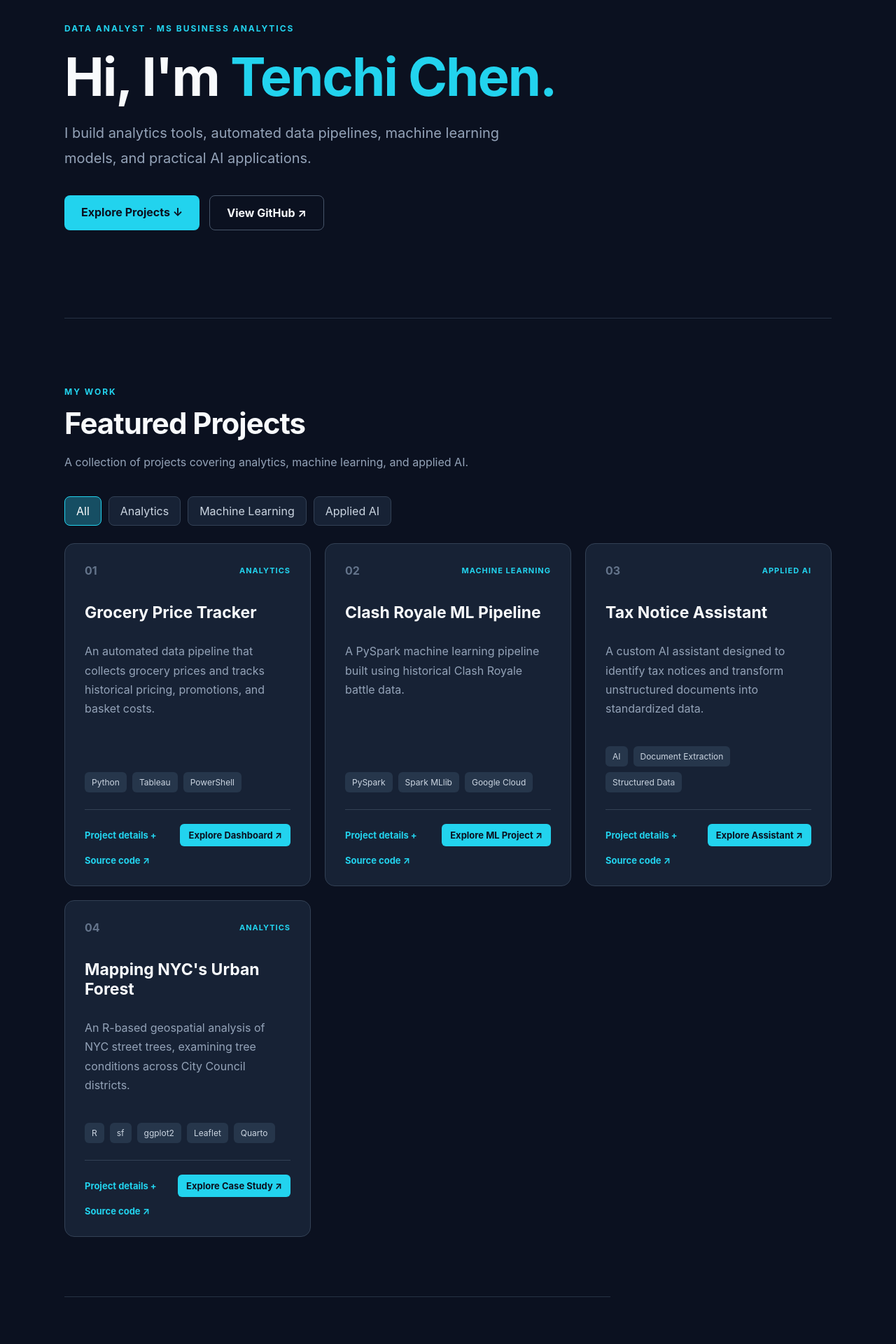
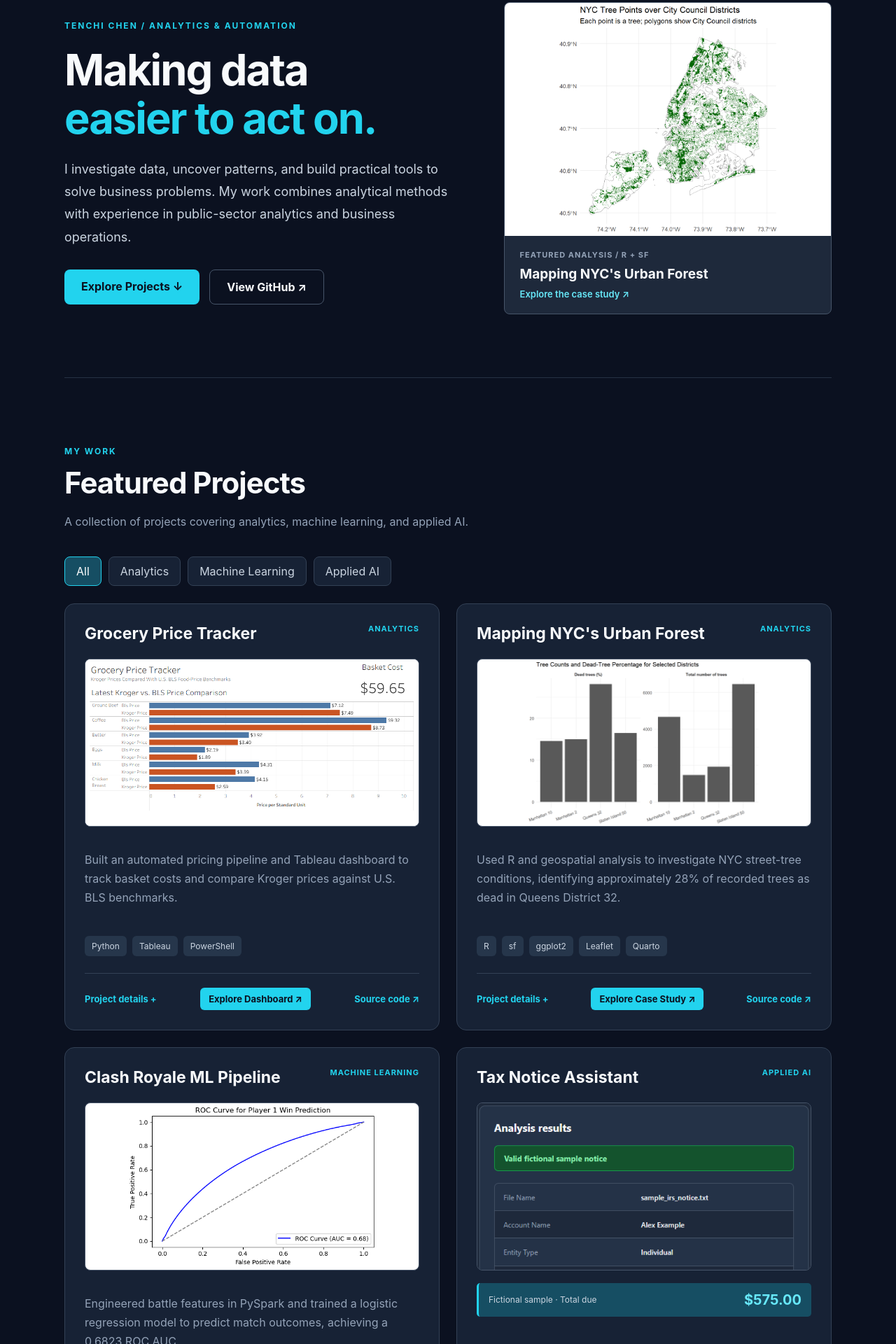
Before and after one commit to chentenchi/portfolio-website, a React (Vite) app: page / in a window 1280 px wide. Shown: the part 180-2100 px from the top of the page at 70% size. Built offline with nearby package versions, Linux system fonts and the light colour scheme.

Commit message:
Redesign homepage with analytics-focused project showcases

```diff
--- a/src/App.css
+++ b/src/App.css
@@ -149,8 +149,8 @@ nav a:hover,
 
 .project-grid {
   display: grid;
-  grid-template-columns: repeat(3, minmax(0, 1fr));
-  gap: 20px;
+  grid-template-columns: repeat(2, minmax(0, 1fr));
+  gap: 24px;
 }
 
 .project-card {
@@ -171,8 +171,8 @@ nav a:hover,
 .project-top {
   display: flex;
   justify-content: space-between;
-  align-items: center;
-  gap: 12px;
+  align-items: flex-start;
+  gap: 16px;
 }
 
 .project-number {
@@ -181,6 +181,9 @@ nav a:hover,
 }
 
 .project-category {
+  flex-shrink: 0;
+  max-width: 40%;
+  text-align: right;
   color: #22d3ee;
   font-size: 11px;
   font-weight: 700;
@@ -189,8 +192,11 @@ nav a:hover,
 }
 
 .project-card h3 {
-  margin: 36px 0 12px;
+  flex: 1;
+  min-width: 0;
+  margin: 0;
   font-size: 23px;
+  overflow-wrap: break-word;
 }
 
 .project-card > p {
@@ -391,3 +397,250 @@ nav a:hover,
     white-space: nowrap;
   }
 }
+
+/* =========================================
+   REDESIGNED HOMEPAGE HERO
+   ========================================= */
+
+.hero {
+  width: 100%;
+  max-width: 1120px;
+  margin: 0 auto;
+  padding: 95px 0 90px;
+}
+
+.hero-inner {
+  display: grid;
+  grid-template-columns: minmax(0, 1.1fr) minmax(0, 0.9fr);
+  align-items: center;
+  gap: 55px;
+}
+
+.hero-copy {
+  min-width: 0;
+}
+
+.hero h1 {
+  max-width: 650px;
+  margin: 22px 0;
+  font-size: clamp(42px, 4.8vw, 66px);
+  line-height: 1.12;
+  letter-spacing: -2px;
+}
+
+.hero-description {
+  max-width: 570px;
+  color: #cbd5e1;
+  font-size: 18px;
+  line-height: 1.8;
+}
+
+.hero-actions {
+  margin-top: 30px;
+}
+
+/* Actual project visualization */
+
+.hero-visual {
+  display: block;
+  min-width: 0;
+  overflow: hidden;
+  background: #1e293b;
+  border: 1px solid #475569;
+  border-radius: 8px;
+  color: inherit;
+  text-decoration: none;
+  transition: border-color 0.2s;
+}
+
+.hero-visual:hover {
+  border-color: #22d3ee;
+}
+
+.hero-visual img {
+  display: block;
+  width: 100%;
+  height: auto;
+  background: #ffffff;
+}
+
+.hero-visual-caption {
+  display: flex;
+  flex-direction: column;
+  gap: 9px;
+  padding: 20px 22px;
+}
+
+.hero-visual-caption span:first-child {
+  color: #94a3b8;
+  font-size: 11px;
+  font-weight: 700;
+  letter-spacing: 1px;
+}
+
+.hero-visual-caption strong {
+  color: #f8fafc;
+  font-size: 19px;
+}
+
+.hero-visual-caption span:last-child {
+  color: #67e8f9;
+  font-size: 13px;
+  font-weight: 600;
+}
+
+/* Tablet and mobile */
+
+@media (max-width: 900px) {
+  .hero {
+    padding: 70px 0;
+  }
+
+  .hero-inner {
+    grid-template-columns: 1fr;
+    gap: 40px;
+  }
+
+  .hero-visual {
+    width: 100%;
+    max-width: 600px;
+  }
+}
+
+@media (max-width: 600px) {
+  .hero {
+    padding: 55px 0;
+  }
+
+  .hero h1 {
+    font-size: clamp(36px, 10vw, 46px);
+    letter-spacing: -1px;
+  }
+
+  .hero-description {
+    font-size: 16px;
+  }
+
+  .hero-inner {
+    gap: 32px;
+  }
+
+  .hero-visual-caption {
+    padding: 16px;
+  }
+}
+
+@media (prefers-reduced-motion: reduce) {
+  .hero-visual {
+    transition: none;
+  }
+}
+
+@media (max-width: 600px) {
+  .project-top {
+    flex-direction: column-reverse;
+    gap: 12px;
+  }
+
+  .project-category {
+    max-width: 100%;
+    text-align: left;
+  }
+}
+
+/* =========================================
+   HOMEPAGE PROJECT PREVIEWS
+   ========================================= */
+
+.project-card {
+  min-width: 0;
+  overflow: hidden;
+}
+
+.project-preview {
+  display: flex;
+  align-items: center;
+  justify-content: center;
+  width: 100%;
+  height: 240px;
+  min-width: 0;
+  margin: 22px 0 18px;
+  overflow: hidden;
+  background: #ffffff;
+  border: 1px solid #475569;
+  border-radius: 8px;
+}
+
+.project-preview img {
+  display: block;
+  width: 100%;
+  height: 100%;
+  object-fit: contain;
+}
+
+/* Match the Tax Assistant's dark interface */
+
+.project-preview-tax {
+  background: #1e293b;
+}
+
+/* Fictional tax notice result */
+
+.project-sample-result {
+  display: flex;
+  align-items: center;
+  justify-content: space-between;
+  flex-wrap: wrap;
+  gap: 8px;
+  padding: 12px 14px;
+  margin-bottom: 18px;
+  background: #164e63;
+  border-left: 3px solid #22d3ee;
+  border-radius: 5px;
+}
+
+.project-sample-result span {
+  color: #cbd5e1;
+  font-size: 12px;
+}
+
+.project-sample-result strong {
+  color: #67e8f9;
+  font-size: 20px;
+}
+
+/* Mobile */
+
+@media (max-width: 600px) {
+  .project-preview {
+    height: 190px;
+    margin: 18px 0;
+  }
+}
+
+/* Fill the Tax Assistant preview while keeping its heading visible */
+
+.project-preview-tax img {
+  object-fit: cover;
+  object-position: center top;
+}
+
+@media (max-width: 600px) {
+  .project-preview-grocery {
+    height: auto;
+    aspect-ratio: 2 / 1;
+  }
+
+  .project-preview-grocery img {
+    width: 100%;
+    height: auto;
+    object-fit: contain;
+  }
+}
+
+@media (max-width: 600px) {
+  .project-preview-tax img {
+    object-fit: contain;
+    object-position: center;
+  }
+}
--- a/src/App.jsx
+++ b/src/App.jsx
@@ -9,12 +9,26 @@ const projects = [
     category: 'Analytics',
     title: 'Grocery Price Tracker',
     description:
-      'An automated data pipeline that collects grocery prices and tracks historical pricing, promotions, and basket costs.',
+      'Built an automated pricing pipeline and Tableau dashboard to track basket costs and compare Kroger prices against U.S. BLS benchmarks.',
     technologies: ['Python', 'Tableau', 'PowerShell'],
     details:
       'Explore price trends, compare products, and understand how grocery costs change over time.',
     github: 'https://github.com/chentenchi/Grocery-Price-Tracker',
     status: 'Interactive dashboard coming soon',
+  },
+
+  {
+  id: 'forest',
+  number: '04',
+  category: 'Analytics',
+  title: "Mapping NYC's Urban Forest",
+  description:
+    'Used R and geospatial analysis to investigate NYC street-tree conditions, identifying approximately 28% of recorded trees as dead in Queens District 32.',
+  technologies: ['R', 'sf', 'ggplot2', 'Leaflet', 'Quarto'],
+  details:
+    'Combined public datasets using spatial joins, identified Queens District 32 as an area of concern, and developed an interactive map and tree-maintenance proposal.',
+  github: 'https://github.com/chentenchi/STA9750-2025-FALL',
+  status: 'Interactive map and geospatial case study',
 },
   {
     id: 'clash',
@@ -22,7 +36,7 @@ const projects = [
     category: 'Machine Learning',
     title: 'Clash Royale ML Pipeline',
     description:
-      'A PySpark machine learning pipeline built using historical Clash Royale battle data.',
+      'Engineered battle features in PySpark and trained a logistic regression model to predict match outcomes, achieving a 0.6823 ROC AUC.',
     technologies: ['PySpark', 'Spark MLlib', 'Google Cloud'],
     details:
       'Explore the modeling process, feature engineering, and prediction results from the pipeline.',
@@ -35,28 +49,33 @@ const projects = [
     category: 'Applied AI',
     title: 'Tax Notice Assistant',
     description:
-      'A custom AI assistant designed to identify tax notices and transform unstructured documents into standardized data.',
+      'Developed a Custom GPT to identify tax notices and extract key information into structured tables, with an interactive browser-based demonstration.',
     technologies: ['AI', 'Document Extraction', 'Structured Data'],
     details:
       'See how fictional sample tax notices can be converted into a structured table.',
     github: 'https://github.com/chentenchi/tax-notice-assistant-gpt',
     status: 'Sample document demo coming soon',
   },
+]
 
-{
-  id: 'forest',
-  number: '04',
-  category: 'Analytics',
-  title: "Mapping NYC's Urban Forest",
-  description:
-    'An R-based geospatial analysis of NYC street trees, examining tree conditions across City Council districts.',
-  technologies: ['R', 'sf', 'ggplot2', 'Leaflet', 'Quarto'],
-  details:
-    'Combined public datasets using spatial joins, identified Queens District 32 as an area of concern, and developed an interactive map and tree-maintenance proposal.',
-  github: 'https://github.com/chentenchi/STA9750-2025-FALL',
-  status: 'Interactive map and geospatial case study',
+const projectPreviews = {
+  grocery: {
+    src: '/images/grocery-preview.png',
+    alt: 'Tableau dashboard comparing Kroger grocery prices with BLS benchmarks',
   },
-]
+  forest: {
+    src: '/images/forest-district-comparison.png',
+    alt: 'R visualization comparing tree counts and dead-tree percentages across selected NYC districts',
+  },
+  clash: {
+    src: '/images/clash-roc.png',
+    alt: 'ROC curve from the Clash Royale machine learning model',
+  },
+  tax: {
+    src: '/images/tax-assistant-preview.png',
+    alt: 'Fictional tax notice with extracted information shown in an analysis results table',
+  },
+}
 
 const filters = [
   'All',
@@ -95,18 +114,26 @@ function App() {
       </header>
 
       <main>
+
 <section className="hero">
-          <div className="eyebrow">
-            DATA ANALYST · MS BUSINESS ANALYTICS
-          </div>
+  <div className="hero-inner">
+    <div className="hero-copy">
+      <p className="eyebrow">
+        TENCHI CHEN / ANALYTICS & AUTOMATION
+      </p>
+
 
 <h1>
-            Hi, I'm <span>Tenchi Chen.</span>
+  Making data
+  <br />
+  <span>easier to act on.</span>
 </h1>
 
       <p className="hero-description">
-            I build analytics tools, automated data pipelines,
-            machine learning models, and practical AI applications.
+        I investigate data, uncover patterns, and build practical
+        tools to solve business problems. My work combines
+        analytical methods with experience in public-sector
+        analytics and business operations.
       </p>
 
       <div className="hero-actions">
@@ -121,6 +148,25 @@ function App() {
           rel="noopener noreferrer"
         >
           View GitHub ↗
+        </a>
+      </div>
+    </div>
+
+    <a
+      href="/urban-forest"
+      className="hero-visual"
+      aria-label="Explore the NYC Urban Forest case study"
+    >
+      <img
+        src="/images/forest-nyc-trees.png"
+        alt="NYC street tree locations mapped over City Council district boundaries"
+      />
+
+      <div className="hero-visual-caption">
+        <span>FEATURED ANALYSIS / R + SF</span>
+        <strong>Mapping NYC's Urban Forest</strong>
+        <span>Explore the case study ↗</span>
+      </div>
     </a>
   </div>
 </section>
@@ -151,16 +197,29 @@ function App() {
           <div className="project-grid">
             {visibleProjects.map((project) => (
               <article className="project-card" key={project.id}>
+
 <div className="project-top">
-                  <span className="project-number">
-                    {project.number}
-                  </span>
+  <h3>{project.title}</h3>
   <span className="project-category">
     {project.category}
   </span>
 </div>
 
-                <h3>{project.title}</h3>
+<div className={`project-preview project-preview-${project.id}`}>
+  <img
+    src={projectPreviews[project.id].src}
+    alt={projectPreviews[project.id].alt}
+    loading="lazy"
+  />
+</div>
+
+{project.id === 'tax' && (
+  <div className="project-sample-result">
+    <span>Fictional sample · Total due</span>
+    <strong>$575.00</strong>
+  </div>
+)}
+
                 <p>{project.description}</p>
 
                 <div className="tags">
```
Also changed, not shown: public/images/grocery-preview.png (added), public/images/tax-assistant-preview.png (added). Lines whose indentation alone changed are shown as unchanged.
